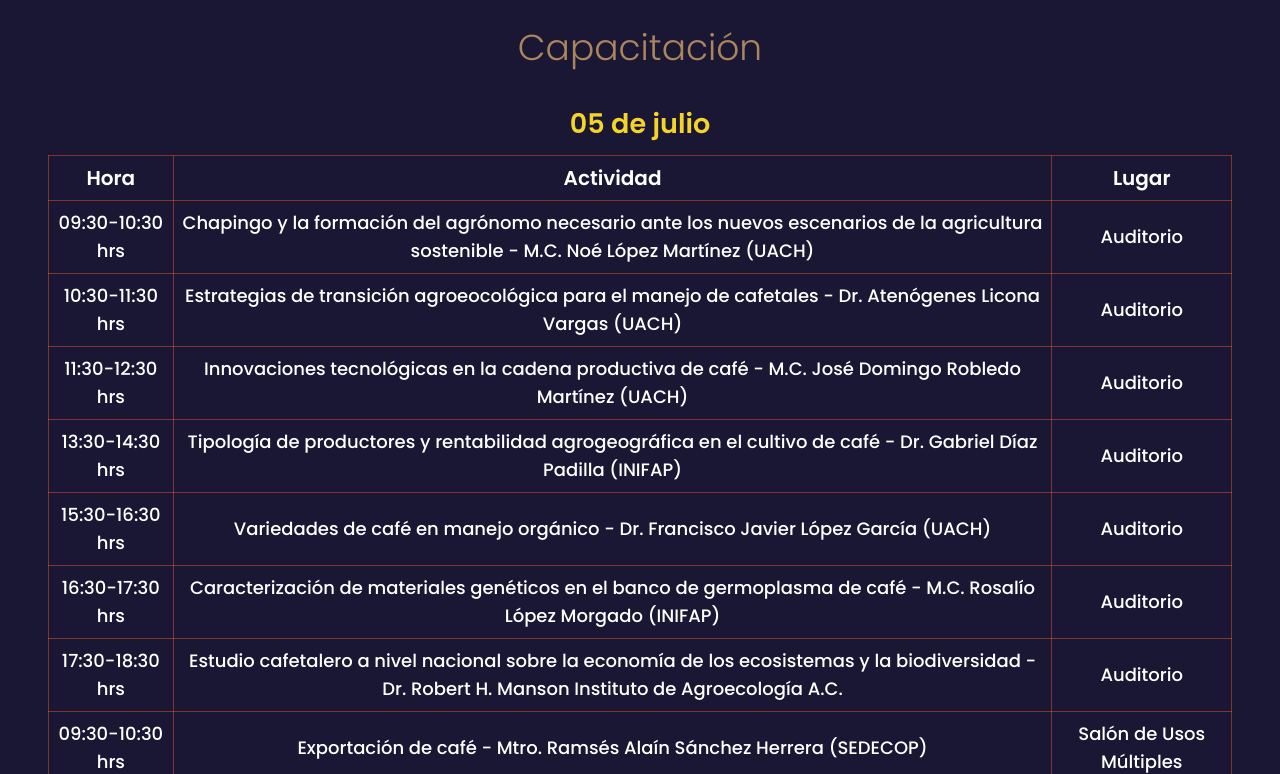
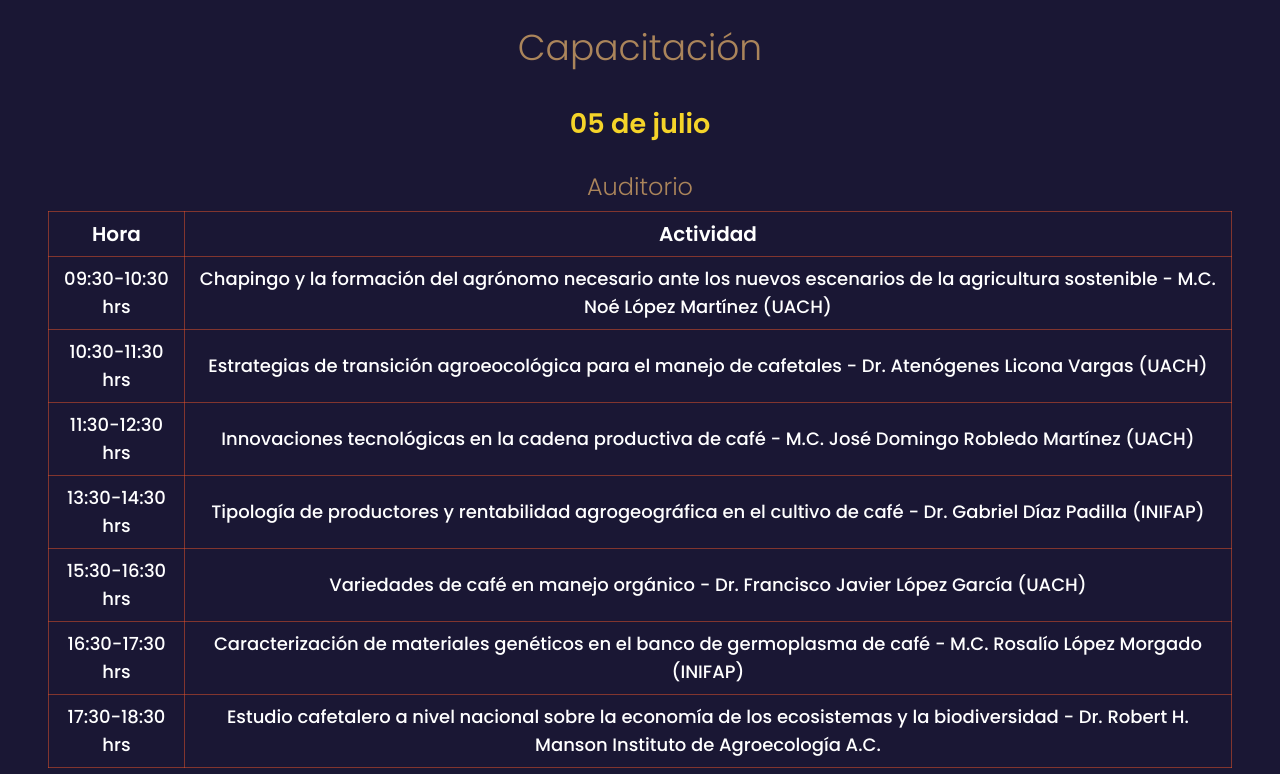
Before and after one commit to enriqueorea/festival-cafe, a Next.js app: page /sedes/biblioteca_carlos_fuentes in a window 1280 px wide. Shown: the part 1326-2100 px from the top of the page. Built offline with nearby package versions, Linux system fonts and the light colour scheme.

Commit message:
secciones por lugar

```diff
--- a/components/Program.tsx
+++ b/components/Program.tsx
@@ -6,14 +6,21 @@ interface IProps {
 }
 
 const Program: FC<IProps> = ({ program }) => {
-  const programByType: { [key: string]: { [key: string]: Actividad[] } } = {};
+  const programByType: {
+    [key: string]: { [key: string]: { [key: string]: Actividad[] } };
+  } = {};
 
   program.forEach((actividad) => {
     const tipo = actividad.tipo || "General";
+    const fecha = actividad.fecha;
+    const lugar = actividad.lugar || "Sin lugar";
+
     if (!programByType[tipo]) programByType[tipo] = {};
-    if (!programByType[tipo][actividad.fecha])
-      programByType[tipo][actividad.fecha] = [];
-    programByType[tipo][actividad.fecha].push(actividad);
+    if (!programByType[tipo][fecha]) programByType[tipo][fecha] = {};
+    if (!programByType[tipo][fecha][lugar])
+      programByType[tipo][fecha][lugar] = [];
+
+    programByType[tipo][fecha][lugar].push(actividad);
   });
 
   if (!program.length) return null;
@@ -36,6 +43,13 @@ const Program: FC<IProps> = ({ program }) => {
               >
                 {fecha}
               </h3>
+              {Object.keys(programByType[tipo][fecha]).map((lugar, k) => (
+                <div key={lugar} className={`mt-4`}>
+                  {lugar !== "Sin lugar" && (
+                    <h4 className="text-center text-2xl py-2 font-light text-light-brown">
+                      {lugar}
+                    </h4>
+                  )}
                   <div className="flex items-center justify-center">
                     <table className="w-full text-center text-white border-collapse border border-dark-orange/50">
                       <thead>
@@ -46,32 +60,26 @@ const Program: FC<IProps> = ({ program }) => {
                           <th className="text-xl p-2 border border-dark-orange/50 font-semibold">
                             Actividad
                           </th>
-                      {programByType[tipo][fecha].some((a) => a.lugar) && (
-                        <th className="text-xl p-2 border border-dark-orange/50 font-semibold">
-                          Lugar
-                        </th>
-                      )}
                         </tr>
                       </thead>
                       <tbody>
-                    {programByType[tipo][fecha].map((actividad, k) => (
-                      <tr key={k}>
+                        {programByType[tipo][fecha][lugar].map(
+                          (actividad, l) => (
+                            <tr key={l}>
                               <td className="p-2 text-lg border border-dark-orange/50 font-medium">
                                 {actividad.hora}
                               </td>
                               <td className="p-2 text-lg border border-dark-orange/50  font-medium">
                                 {actividad.descripcion}
                               </td>
-                        {actividad.lugar && (
-                          <td className="p-2 text-lg border border-dark-orange/50 font-medium">
-                            {actividad.lugar}
-                          </td>
+                            </tr>
+                          )
                         )}
-                      </tr>
-                    ))}
                       </tbody>
                     </table>
                   </div>
+                </div>
+              ))}
             </div>
           ))}
         </div>
```
Lines whose indentation alone changed are shown as unchanged.
